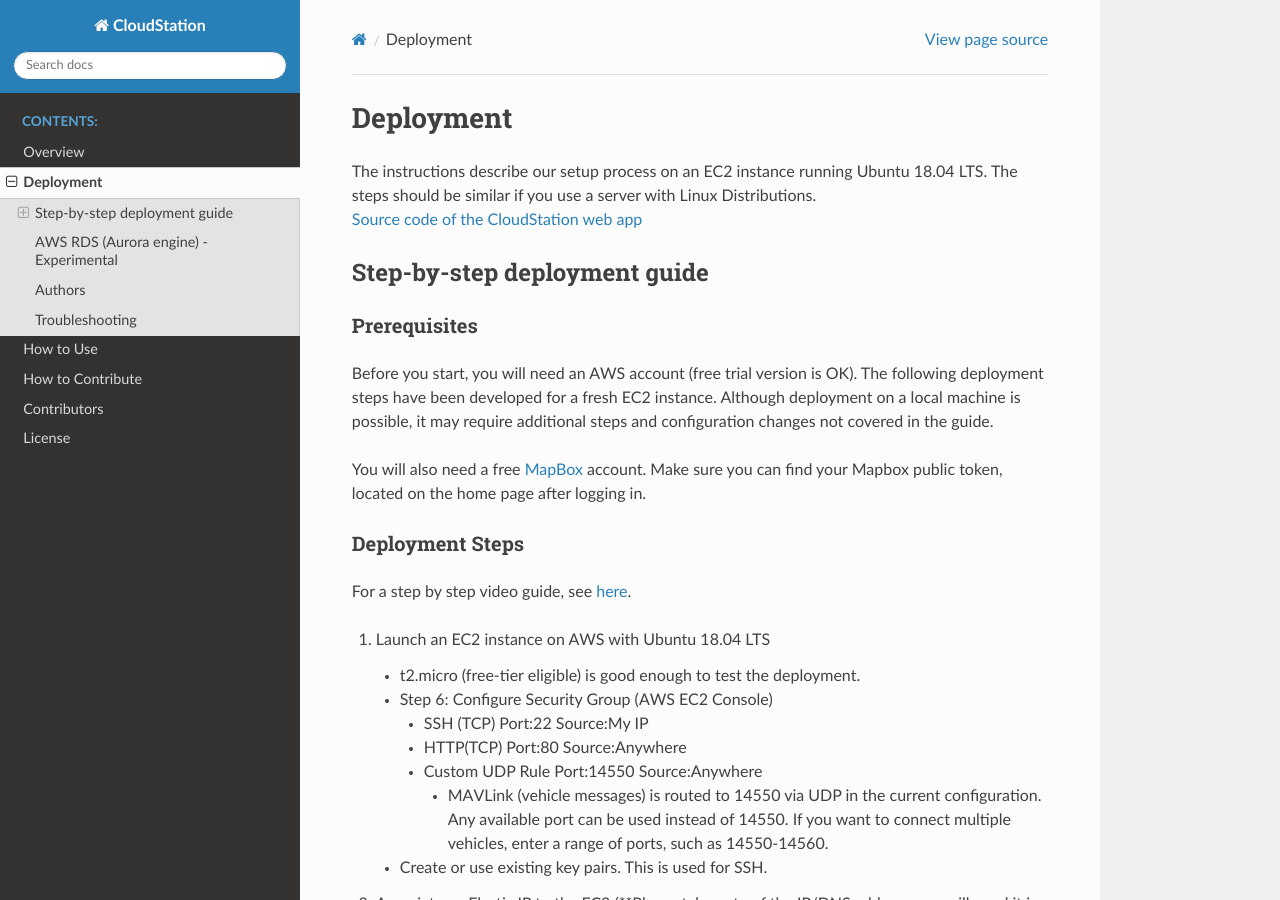
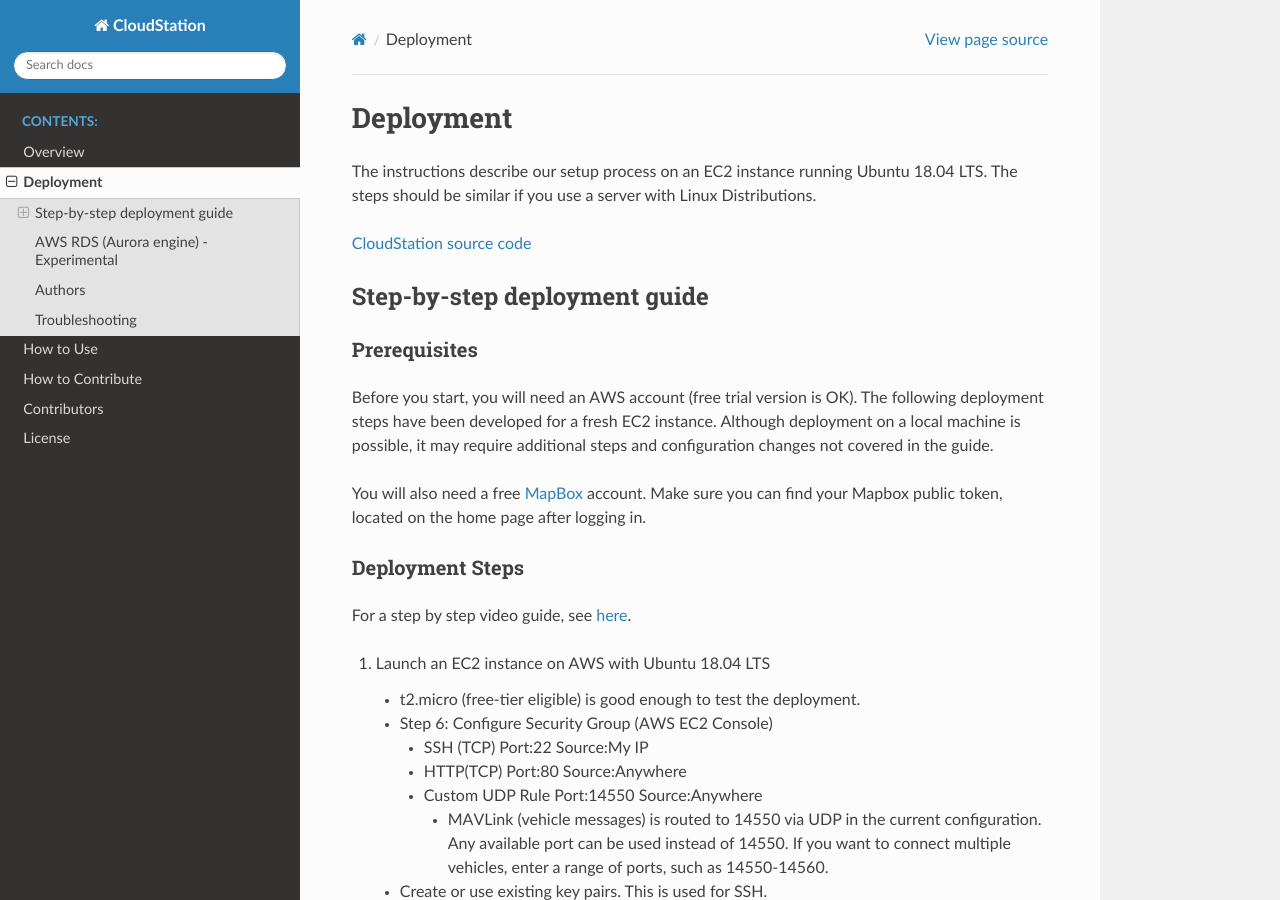
Before and after one commit to CloudStationTeam/docs, a Sphinx documentation site: the page built from source/deployment.md, in a window 1280 px wide and 900 px high. Built offline with Sphinx 7.4.7 and the Read the Docs theme 2.0.0, drawn with Linux system fonts in a browser that asks for light colours.

Commit message:
fix formatting

```diff
--- a/source/deployment.md
+++ b/source/deployment.md
@@ -1,6 +1,7 @@
 # Deployment
 The instructions describe our setup process on an EC2 instance running Ubuntu 18.04 LTS. The steps should be similar if you use a server with Linux Distributions.
-[Source code of the CloudStation web app](https://github.com/CloudStationTeam/cloud_station_web)
+
+[CloudStation source code](https://github.com/CloudStationTeam/cloud_station_web)
 ## Step-by-step deployment guide
 
 #### Prerequisites
```
